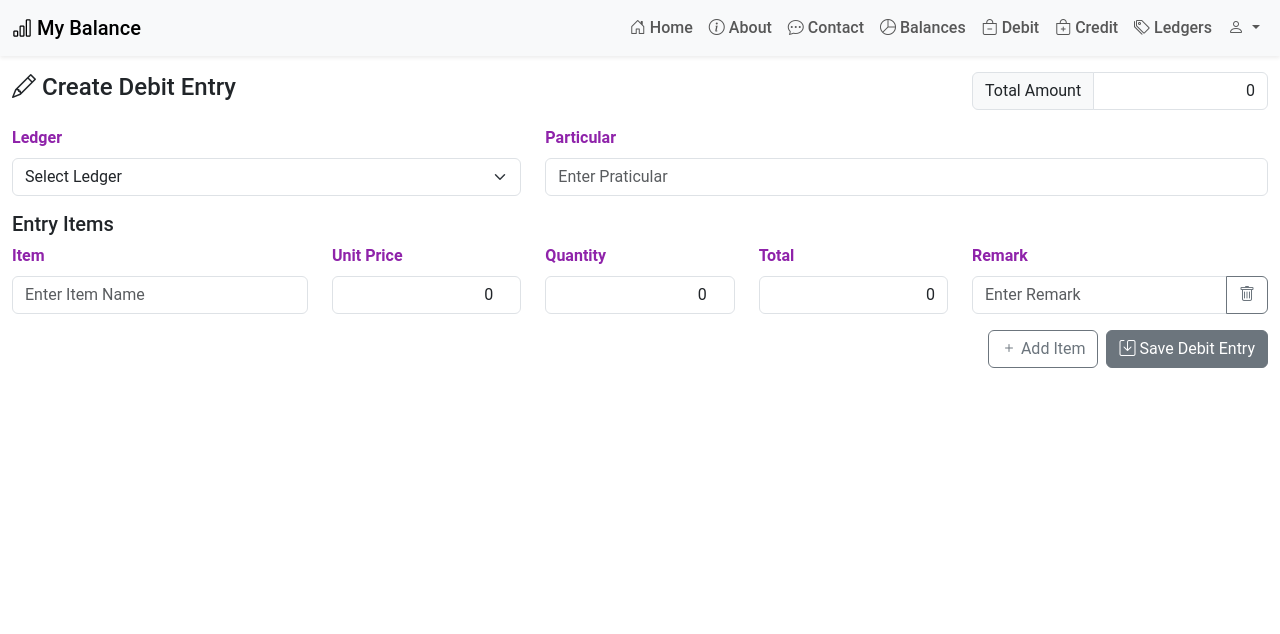
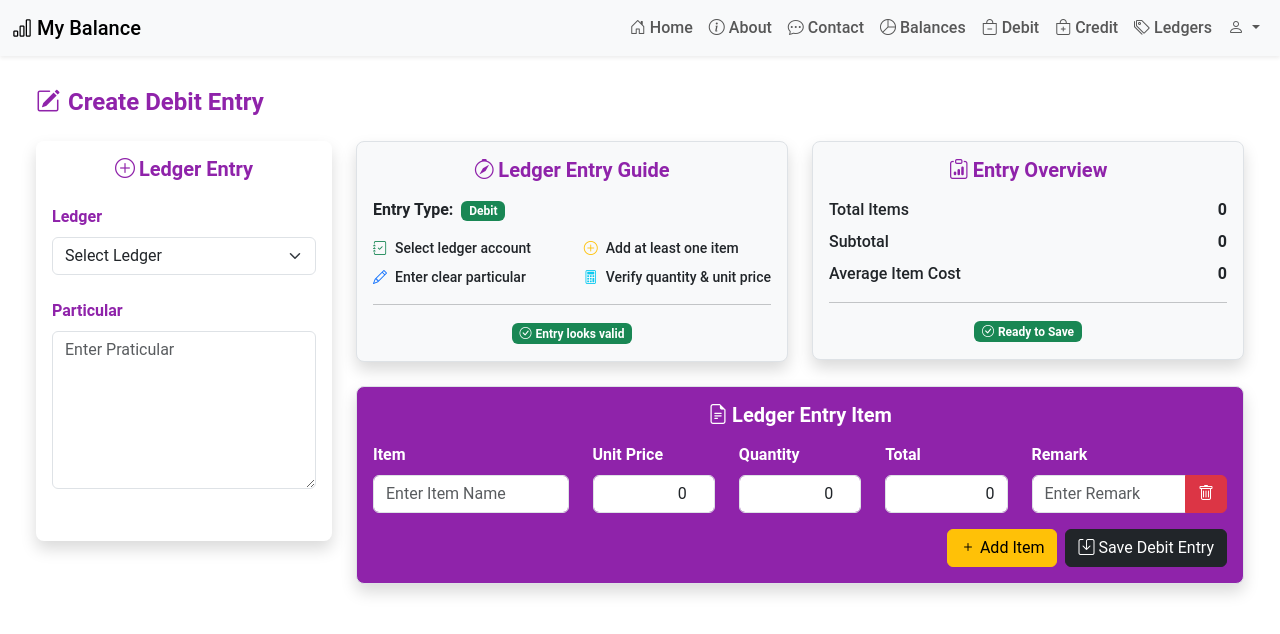
Before and after one commit to AungNyanHtet18/Balance-Tracker, a React (Vite) app in the folder balance-web/: page /member/entry/1/edit in a window 1280 px wide. Shown: the top 634 px of the page. Built offline with nearby package versions, Linux system fonts and the light colour scheme.

Commit message:
complete for refactoring ledger entry form

```diff
--- a/balance-web/src/pages/management/master/payments/payment-edit.tsx
+++ b/balance-web/src/pages/management/master/payments/payment-edit.tsx
@@ -84,7 +84,7 @@ export default function EditPaymentMethod() {
 
                             <div className="form-check mb-3">
                                 <input id="active" type="checkbox" className="form-check-input" {...register('active')} />
-                                <label htmlFor="active" className="form-check-label">{watch('active') ? "Active" : "Pending"}</label>
+                                <label htmlFor="active" className="form-check-label color-type fw-bold">{watch('active') ? "Active" : "Pending"}</label>
                             </div>
 
                             <div className="text-center">
--- a/balance-web/src/pages/management/master/plans/plan-edit.tsx
+++ b/balance-web/src/pages/management/master/plans/plan-edit.tsx
@@ -62,7 +62,7 @@ export default function EditSubscriptionPlan() {
               <i className="bi bi-ui-checks text-white" style={{fontSize: '80px'}}></i>
            </div>
 
-            <div className="position-absolute border border-1  rounded-4 shadow-sm  w-75 p-3 bg-white" style={{top: '21%', right: '12%', height: '390px'}}>
+            <div className="position-absolute border border-1  rounded-4 shadow-sm  w-75 p-3 bg-white" style={{top: '21%', right: '12%', height: '430px'}}>
                <h5 className="fw-bold text-end color-type"><i className="bi bi-plus-circle me-1"></i>{ planId ? 'Edit' : 'Create' } Subcription Plan </h5>
 
                 <form onSubmit={handleSubmit(save)}>
@@ -110,7 +110,7 @@ export default function EditSubscriptionPlan() {
 
                     <div className="mb-3 form-check">
                         <input {...register('active')} type="checkbox" className="form-check-input" id="status" />
-                        <label htmlFor="status" className="form-check-label">{watch('active') ? "Active" : "Pending"}</label>
+                        <label htmlFor="status" className="form-check-label color-type fw-bold">{watch('active') ? "Active" : "Pending"}</label>
                     </div>
 
                     <div className="text-end">
--- a/balance-web/src/pages/members/_layout.tsx
+++ b/balance-web/src/pages/members/_layout.tsx
@@ -1,4 +1,4 @@
-import { Link, Outlet, useNavigate } from "react-router"
+import { Link, matchPath, Outlet, useLocation, useNavigate } from "react-router"
 import NavItem from "../../ui/nav-item"
 import { authStore } from "../../model/store/auth-result.store"
 import MemberLedgerProvider from "../../model/provider/member-ledger-provider"
@@ -10,14 +10,23 @@ import { useEffect, useState } from "react"
 import { getYears } from "../../model/client/member/dashboard-client"
 import { BusinessYearContext } from "../../model/provider/business-years-context"
 
+const fullWidthRoutes: string[] = ['/member/entry/debit/edit'];
+
+
 export default function MembersLayout() {
+
+    const  location = useLocation();
+    const fullWidthPage = fullWidthRoutes.some(route =>
+        matchPath(route, location.pathname));
+
+
     return (
         <>
             <Navigation />
 
             <MasterDataProvider>
                 <BusinessYearContextProvider>
-                    <main className="container-fluid mt-3 pb-3">
+                    <main className={fullWidthPage ? '' : 'container-fluid mt-3 pb-3'}>
                         <Outlet />
                     </main>
                 </BusinessYearContextProvider>
--- a/balance-web/src/pages/members/entry/edit.tsx
+++ b/balance-web/src/pages/members/entry/edit.tsx
@@ -1,12 +1,11 @@
 import { useFieldArray, useForm, useWatch } from "react-hook-form";
-import Page from "../../../ui/page";
 import type { LedgerEntryForm, LedgerEntryItem } from "../../../model/dto/member/ledger-entry";
 import FormGroup from "../../../ui/form-group";
 import { useNavigate, useParams, useSearchParams } from "react-router";
 import { useMemberLedgerContext } from "../../../model/provider/member-ledger-context";
 import FormError from "../../../ui/form-error";
 import { createEntry, findEntryById, updateEntry } from "../../../model/client/member/ledger-entry-client";
-import { useEffect } from "react";
+import { useEffect, useState } from "react";
 
 const BLANK_ITEM:LedgerEntryItem = {item: '', remark: '', quantity: 0, unitPrice: 0}
 
@@ -29,6 +28,7 @@ export default function LedgerEntryEdit() {
     const ledgerType = params.type == 'credit' ? 'Credit' : 'Debit'
     const {ledgers} = useMemberLedgerContext()
     const ledgerOptions = ledgers.filter(a => a.type == ledgerType)
+    const [count, setCount] = useState<number>(0)
 
     const {handleSubmit, control, register, reset, formState : {errors}} = useForm<LedgerEntryForm>({
         defaultValues: {
@@ -75,6 +75,7 @@ export default function LedgerEntryEdit() {
 
     function addItem() {
         append({...BLANK_ITEM})
+        setCount(count + 1)
     }
 
     function removeItem(index : number) {
@@ -83,25 +84,27 @@ export default function LedgerEntryEdit() {
         if(fields.length == 1) {
             addItem()
         }
+
+        setCount(count -1)
     }
 
     const itemArray = useWatch({control : control, name : 'items'})
 
     return (
-        <Page title={`${query.get("id") ? "Edit" : "Create"} ${ledgerType} Entry`} icon={<i className="bi-pencil"></i>} actions={
-            <div className="row" style={{width : 320}}>
-                <div className="col">
-                    <div className="input-group">
-                        <span className="input-group-text">Total Amount</span>
-                        <span className="form-control text-end">{getAllTotal(itemArray)}</span>
+        <div className="w-100 px-4 py-3">
+           <div className="d-flex justify-content-between align-items-center mb-3">
+                <h4 className="fw-bold color-type"><i className="bi-pencil-square me-2"></i>
+                    {query.get('id') ? "Edit" : "Create"} {ledgerType} Entry
+                </h4>
+
            </div>
-                </div>
-            </div>
-        }>
 
            <form onSubmit={handleSubmit(save)}>
-                <div className="row mb-3">
-                    <FormGroup className="col-5" label="Ledger">
+                <div className="d-flex justify-content-between align-items-start gap-4">
+                    <div className="w-25  rounded-3 shadow py-3" style={{height: '400px'}}>
+                        <h5 className="color-type text-center fw-bold mb-4"><i className="bi-plus-circle me-1"></i>Ledger Entry</h5>
+
+                        <FormGroup className="px-3 mb-4" label="Ledger">
                             <select {...register('code', {required : true})} className="form-select">
                                 <option value="">Select Ledger</option>
                                 {ledgerOptions.map(item =>
@@ -111,53 +114,156 @@ export default function LedgerEntryEdit() {
                             {errors.code && <FormError message="Please select ledger." />}
                         </FormGroup>
 
-                    <FormGroup label="Particular" className="col">
-                        <input {...register('particular', {required : true})} placeholder="Enter Praticular" className="form-control" />
+                        <FormGroup className="px-3" label="Particular">
+                            <textarea {...register('particular', {required : true})} placeholder="Enter Praticular" className="form-control" rows={6} />
                             {errors.particular && <FormError message="Please enter particular message." />}
                         </FormGroup>
                     </div>
 
-                <h5>Entry Items</h5>
+                    <div className="w-75 d-flex flex-column gap-4">
+                        <div className="w-100 d-flex align-items-start gap-4">
+                            <div className="w-50 border border-1 shadow rounded-3 p-3 bg-light">
+                                <h5 className="fw-bold mb-3 color-type text-center">
+                                    <i className="bi-compass me-1"></i>Ledger Entry Guide</h5>
+
+                                <div className="mb-3">
+                                    <span className="fw-bold">Entry Type:</span>
+                                    <span className="ms-2 badge bg-success">{ledgerType}</span>
+                                </div>
+
+                                <div className="d-flex justify-content-between gap-2">
+                                    <div className="d-flex flex-column gap-2 small">
+                                        <div className="d-flex align-items-center gap-2">
+                                            <i className="bi-journal-check text-success"></i>
+                                            <span>Select ledger account</span>
+                                        </div>
+
+                                        <div className="d-flex align-items-center gap-2">
+                                            <i className="bi-pencil text-primary"></i>
+                                            <span>Enter clear particular</span>
+                                        </div>
+
+                                    </div>
+
+                                    <div className="d-flex flex-column gap-2 small">
+                                        <div className="d-flex align-items-center gap-2">
+                                            <i className="bi-plus-circle text-warning"></i>
+                                            <span>Add at least one item</span>
+                                        </div>
+
+                                        <div className="d-flex align-items-center gap-2">
+                                            <i className="bi-calculator text-info"></i>
+                                            <span>Verify quantity & unit price</span>
+                                        </div>
+                                    </div>
+                                </div>
+
+                                <hr />
+
+                                <div className="text-center">
+                                    {fields.length === 0 ? (
+                                    <span className="badge bg-danger">
+                                        <i className="bi-exclamation-circle me-1"></i>
+                                        No items added
+                                    </span>
+                                    ) : (
+                                    <span className="badge bg-success">
+                                        <i className="bi-check-circle me-1"></i>
+                                        Entry looks valid
+                                    </span>
+                                    )}
+                                </div>
+                            </div>
+
+                            <div className="w-50 border border-1 shadow rounded-3 p-3 bg-light">
+                                <h5 className="fw-bold text-center mb-3 color-type">
+                                    <i className="bi-clipboard-data me-1"></i>
+                                    Entry Overview
+                                </h5>
+
+                                <div className="d-flex justify-content-between mb-2">
+                                    <span>Total Items</span>
+                                    <strong>{fields.length -1 }</strong>
+                                </div>
+
+                                <div className="d-flex justify-content-between mb-2">
+                                    <span>Subtotal</span>
+                                    <strong>{getAllTotal(itemArray)}</strong>
+                                </div>
+
+                                <div className="d-flex justify-content-between mb-2">
+                                    <span>Average Item Cost</span>
+                                    <strong>
+                                    {fields.length
+                                        ? Math.round(getAllTotal(itemArray) / fields.length)
+                                        : 0}
+                                    </strong>
+                                </div>
+
+                                <hr />
+
+                                <div className="text-center">
+                                    {fields.length === 0 ? (
+                                    <span className="badge bg-danger">
+                                        <i className="bi-x-circle me-1"></i>No Items Added
+                                    </span>
+                                    ) : (
+                                    <span className="badge bg-success">
+                                        <i className="bi-check-circle me-1"></i>Ready to Save
+                                    </span>
+                                    )}
+                                </div>
+                            </div>
+                        </div>
+
+
+                        <div className="py-3 border border-1 rounded-3 shadow" style={{backgroundColor: '#8f23aa'}}>
+                            <h5 className="text-white text-center fw-bold mb-3"><i className="bi-file-earmark-text me-1"></i>Ledger Entry Item</h5>
 
                             {fields.map((item, index) =>
-                    <div className="row mb-2" key={item.id}>
-                        <FormGroup label={`${index ? '' : 'Item'}`} className="col">
+                            <div className="row mb-2 px-3" key={item.id}>
+                                <FormGroup label={`${index ? '' : 'Item'}`} className="col" labelClassName="text-white">
                                     <input {...register(`items.${index}.item`, {required : true})} placeholder="Enter Item Name" className="form-control" />
                                     {errors.items && errors.items[index]?.item && <FormError message="Item name is required." />}
                                 </FormGroup>
-                        <FormGroup label={`${index ? '' : 'Unit Price'}`} className="col-2">
+
+                                <FormGroup label={`${index ? '' : 'Unit Price'}`} className="col-2" labelClassName="text-white">
                                     <input {...register(`items.${index}.unitPrice`, {required: true, min: 0})} type="number" className="form-control text-end" />
                                     {errors.items && errors.items[index]?.unitPrice && <FormError message="Invalid Unit Price." />}
                                 </FormGroup>
-                        <FormGroup label={`${index ? '' : 'Quantity'}`} className="col-2">
+
+                                <FormGroup label={`${index ? '' : 'Quantity'}`} className="col-2" labelClassName="text-white">
                                     <input {...register(`items.${index}.quantity`, {required: true, min: 0})} type="number" className="form-control text-end" />
                                     {errors.items && errors.items[index]?.quantity && <FormError message="Invalid Quantity." />}
                                 </FormGroup>
-                        <FormGroup label={`${index ? '' : 'Total'}`} className="col-2">
+
+                                <FormGroup label={`${index ? '' : 'Total'}`} className="col-2" labelClassName="text-white">
                                     <span className="form-control text-end">{getTotal(itemArray[index])}</span>
                                 </FormGroup>
-                        <FormGroup label={`${index ? '' : 'Remark'}`} className="col">
+
+                                <FormGroup label={`${index ? '' : 'Remark'}`} className="col" labelClassName="text-white">
                                     <div className="input-group">
                                         <input {...register(`items.${index}.remark`)} type="text" placeholder="Enter Remark" className="form-control" />
-                                <button type="button" onClick={() => removeItem(index)} className="btn btn-outline-secondary">
+                                        <button type="button" onClick={() => removeItem(index)} className="btn btn-danger">
                                             <i className="bi-trash"></i>
                                         </button>
                                     </div>
                                 </FormGroup>
-                    </div>
-                )}
+                            </div>)}
 
-                <div className="text-end pt-2">
-                    <button type="button" onClick={addItem} className="btn btn-outline-secondary">
+                            <div className="text-end pt-2 px-3">
+                                <button type="button" onClick={addItem} className="btn btn-warning">
                                     <i className="bi-plus"></i> Add Item
                                 </button>
 
-                    <button type="submit" className="btn btn-secondary ms-2">
+                                <button type="submit" className="btn btn-dark ms-2">
                                     <i className="bi-save"></i> {`Save ${ledgerType} Entry`}
                                 </button>
                             </div>
+                        </div>
+                    </div>
+                </div>
            </form>
-
-        </Page>
+        </div>
     )
 }
```
Lines whose indentation alone changed are shown as unchanged.
